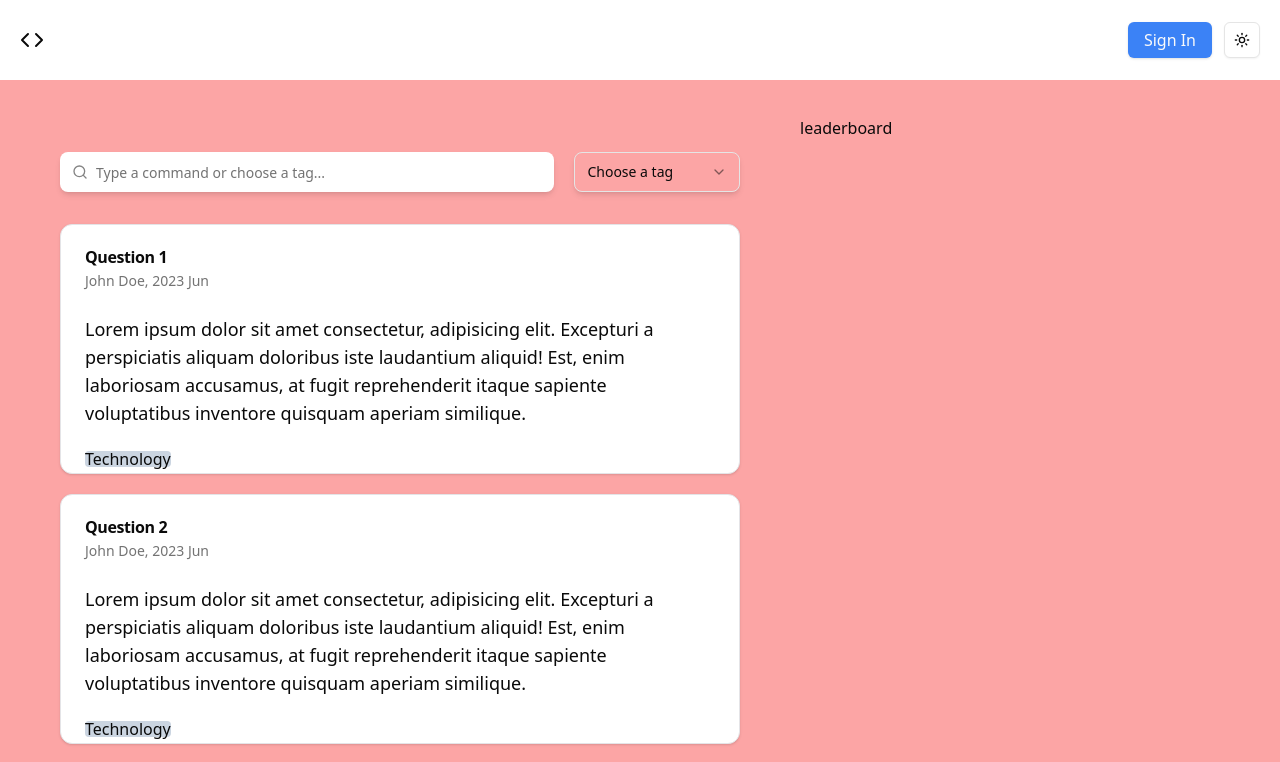
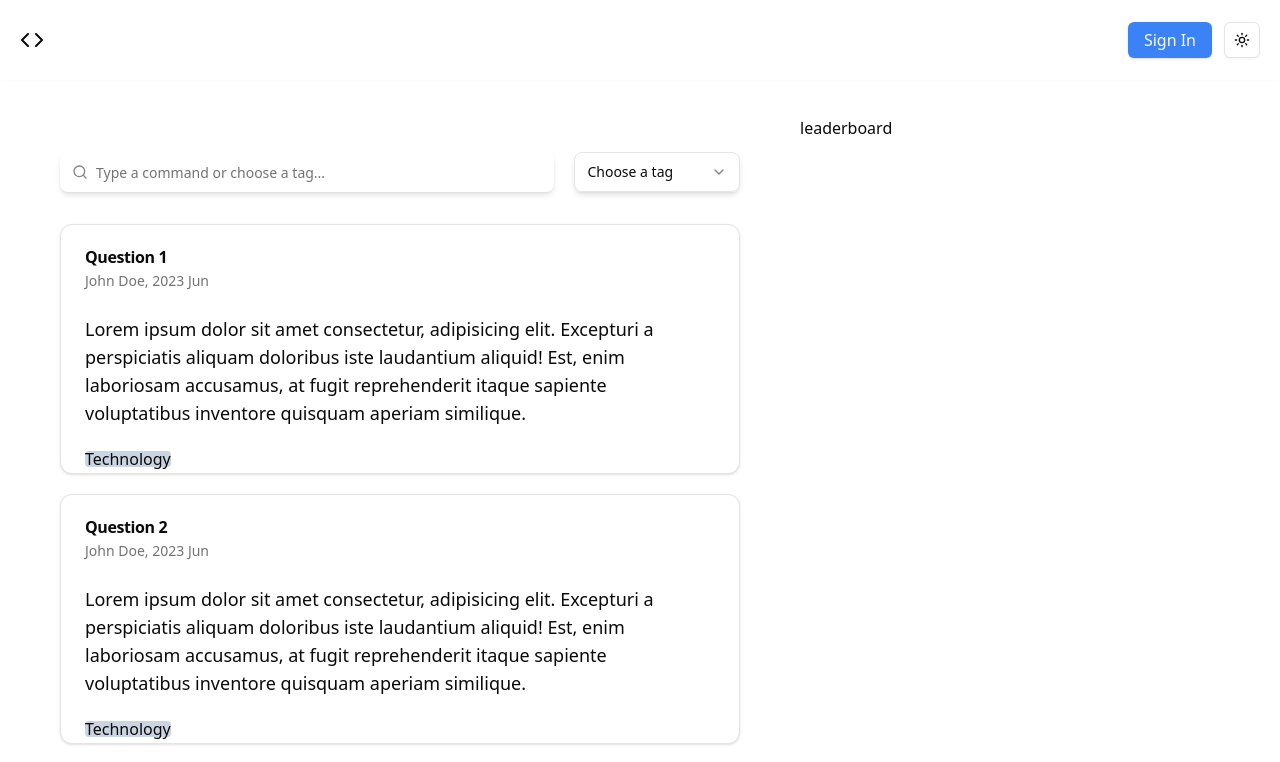
Before and after one commit to giozauta/stayConnected, a React (Vite) app: page / in a window 1280 px wide. Shown: the top 762 px of the page. Built offline with nearby package versions, Linux system fonts and the light colour scheme.

Commit message:
change mainSection style

```diff
--- a/src/components/main-section/MainSection.tsx
+++ b/src/components/main-section/MainSection.tsx
@@ -5,7 +5,7 @@ const MainSection: React.FC<PropsWithChildren> = ({ children }) => {
     <div
       className="
         p-10
-        flex items-center justify-center bg-red-300"
+        flex items-center justify-center"
     >
       {children}
     </div>
--- a/src/pages/home/views/index.tsx
+++ b/src/pages/home/views/index.tsx
@@ -8,7 +8,6 @@ import Questions from "../components/questions/questions";
 
 const HomeView = () => {
   return (
-
     <>
       <div className="flex gap-10">
         <div className="w-3/5">
```
